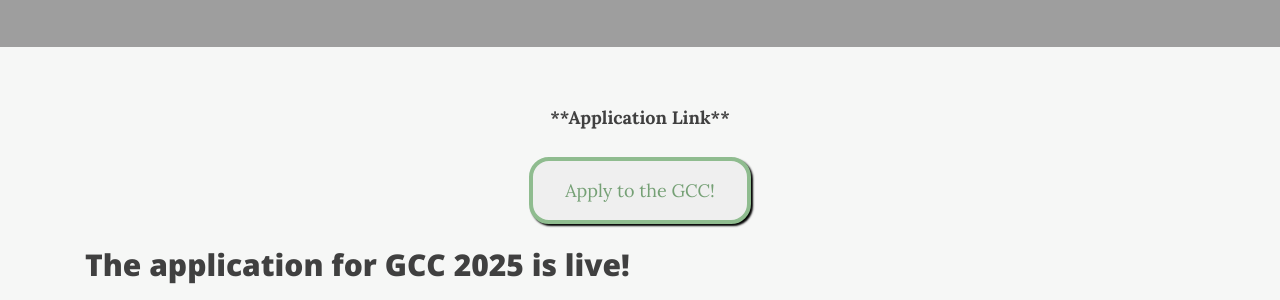
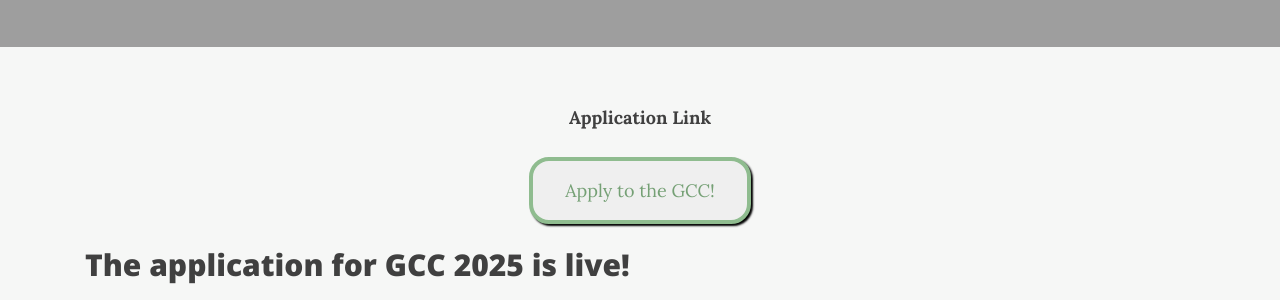
Before and after one commit to graduateclimateconference/graduateclimateconference.github.io, a Jekyll site: the page built from application.md, in a window 1280 px wide and 900 px high, scrolled down 344 px. Shown: the part 154-454 px from the top of the window. Built offline with Jekyll 4.4.1, drawn with Linux system fonts in a browser that asks for light colours; nearby versions of some CDN libraries.

Commit message:
Update application.md

```diff
--- a/application.md
+++ b/application.md
@@ -4,7 +4,7 @@
 subtitle: Applying to the Graduate Climate Conference
 cover-img: "/assets/img/WoodsHole2.jpeg"
 ---
-<p align="center"><strong>**Application Link**</strong></p>
+<p align="center"><strong>Application Link</strong></p>
 
 
 
```
